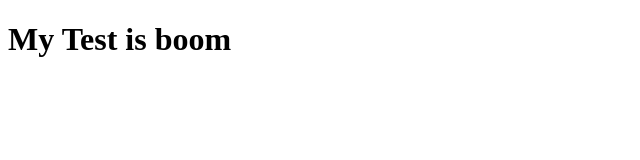
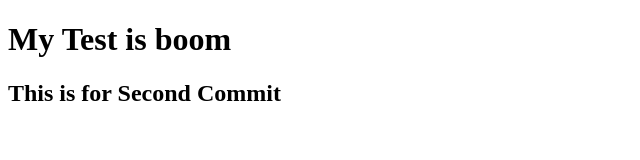
Before and after one commit to paahaad/Angular-Learning-FSW, a plain HTML site: page 1.html in a window 1280 px wide. Shown: the whole page, without its empty margins (0-640 px from the left). Drawn offline with Linux system fonts and the light colour scheme.

Commit message:
second Commit

```diff
--- a/1.html
+++ b/1.html
@@ -8,5 +8,6 @@
 </head>
 <body>
     <H1>My Test is boom</H1>
+    <H2>This is for Second Commit</H2>
 </body>
 </html>
```
